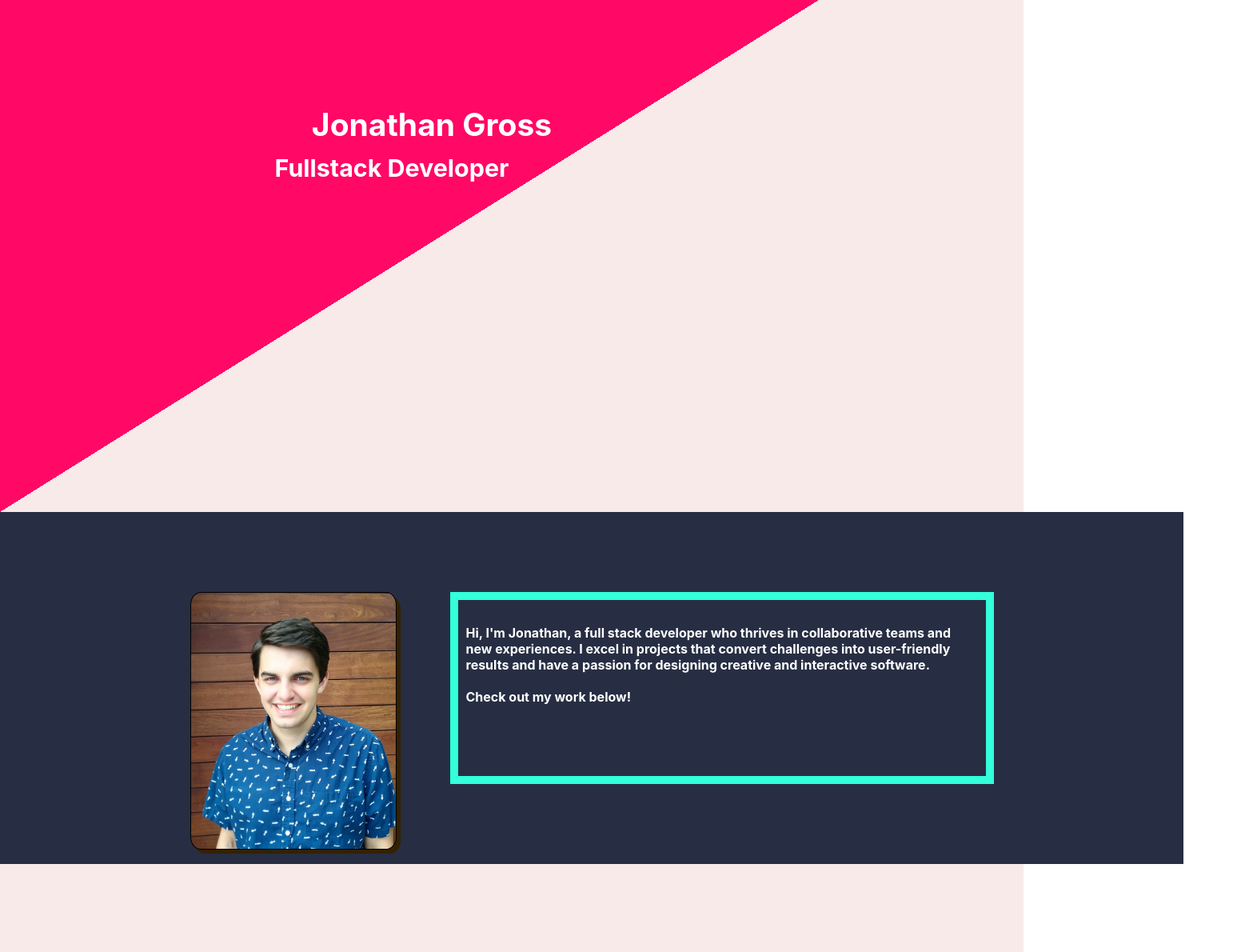
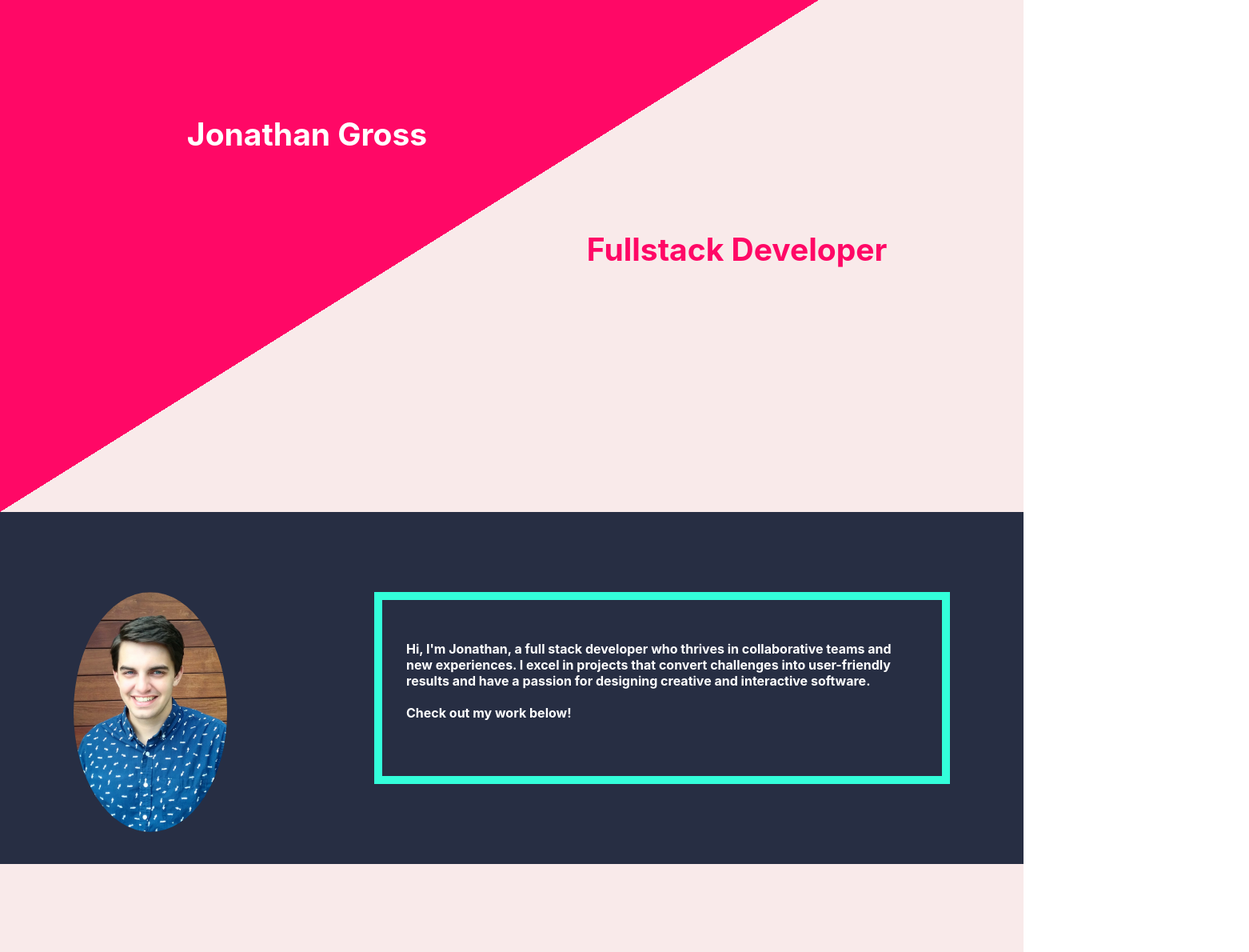
Before and after one commit to madmonkeyaudio-js/portfolio_hw, a React (Create React App) app: page / in a window 1280 px wide. Shown: the part 160-1350 px from the top of the page at 80% size, 1562 px wide, since content can reach past the window. Built offline with nearby package versions, Linux system fonts and the light colour scheme.

Commit message:
more styling/sizing profile image

```diff
--- a/src/App.css
+++ b/src/App.css
@@ -23,17 +23,20 @@
 .header-text {
   height: 80vh;
   width: 100vw;
+  position: absolute;
 }
 
 .my-name {
   position: relative;
-  right: 100px;
-  top: 180px;
+  left: -20%;
+  top: 30%;
 }
+
 .my-title {
   position: relative;
-  right: 150px;
-  top: 160px;
+  left: 22%;
+  top: 40%;
+  color: #FF0866;
 }
 .App-link {
   color: #61dafb;
@@ -103,7 +106,7 @@ h3 {
   text-align: center;
 }
 .about {
-  padding: 100px;
+  padding: 100px 0px;
   display: flex;
   min-width: 100vw;
   min-height: 30vh;
@@ -116,25 +119,22 @@ h3 {
 .profile {
   max-width: 50vw;
   height: 30vh;
-  padding: 0 50px 0 0;
 }
 
 .profile-pic {
   background-image: url('images/profile-pic.jpg');
-  height: 40vh;
-  width: 20vw;
-  position: absolute;
+  height: 125%;
+  width: 15vw;
+  background-position: center;
   background-size: cover;
   background-repeat: no-repeat;
-  border-radius: 5%;
-  border: 1px solid black;
-  box-shadow: 5px 5px rgb(52, 33, 1);
+  border-radius: 50%;
 }
 
 .about-text {
   max-width: 50vw;
   border: 10px solid #33FFDA;
-  padding: 10px;
+  padding: 30px;
 }
 
 .skills {
--- a/src/Content.jsx
+++ b/src/Content.jsx
@@ -5,8 +5,6 @@ import Project2 from './projects/Project2'
 import Project3 from './projects/Project3'
 import Skills from './pages/Skills'
 import Fade from 'react-reveal/Fade'
-
-
 
 class Content extends React.Component {
 
--- a/src/navigation/Banner.jsx
+++ b/src/navigation/Banner.jsx
@@ -1,5 +1,6 @@
 import React from 'react';
 import Lightspeed from 'react-reveal/LightSpeed'
+import Slide from 'react-reveal/Slide'
 
 class Banner extends React.Component {
 
@@ -7,12 +8,16 @@ class Banner extends React.Component {
 
       return (
           <div className="App-header">
-              <Lightspeed>
+
                 <div className="header-text">
+                <Lightspeed left>
                     <h2 className="my-name">Jonathan Gross</h2>
-                    <h3 className="my-title">Fullstack Developer</h3>
+                </Lightspeed>
+                <Slide left>
+                    <h2 className="my-title">Fullstack Developer</h2>
+                </Slide>
                 </div>
-              </Lightspeed>
+
 
           </div>
       )
--- a/src/navigation/Nav.jsx
+++ b/src/navigation/Nav.jsx
@@ -21,7 +21,7 @@ class Nav extends Component {
                     to="about-container"
                     spy={true}
                     smooth={true}
-                    offset={-120}
+                    offset={-219}
                     duration= {500}
                 ><li>About</li>
                 </Link>
@@ -30,7 +30,7 @@ class Nav extends Component {
                     to="skills"
                     spy={true}
                     smooth={true}
-                    offset={-120}
+                    offset={-60}
                     duration= {500}
                 ><li>
                     Skills
@@ -41,7 +41,7 @@ class Nav extends Component {
                     to="projects-title"
                     spy={true}
                     smooth={true}
-                    offset={-120}
+                    offset={-100}
                     duration= {500}
                 ><li>
                     Projects
--- a/src/projects/Project2.jsx
+++ b/src/projects/Project2.jsx
@@ -22,7 +22,6 @@ class Project2 extends Component {
                 </p>
                 <br/>
                 <br/>
-                <br/>
                 <p>
                     Technologies include: Mongoose, Express, React.js, Node.js,
                 </p>
```
